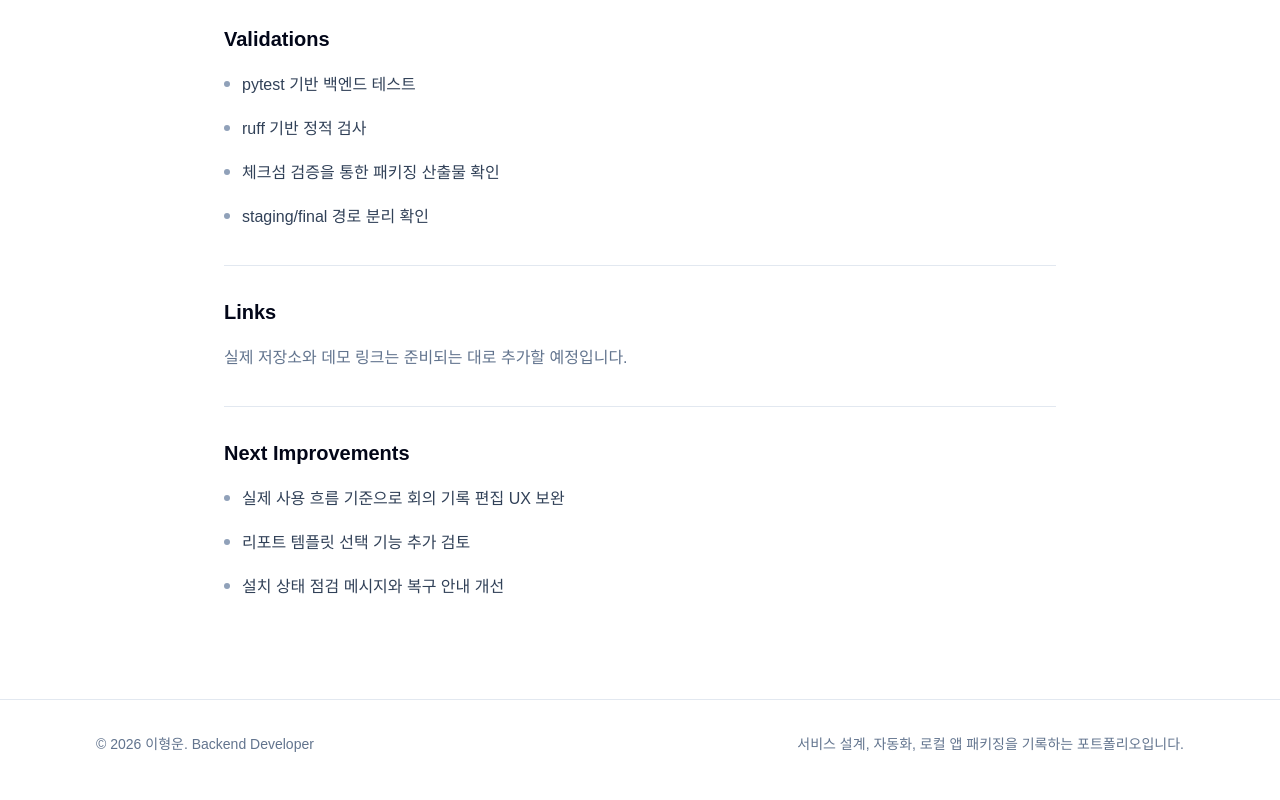
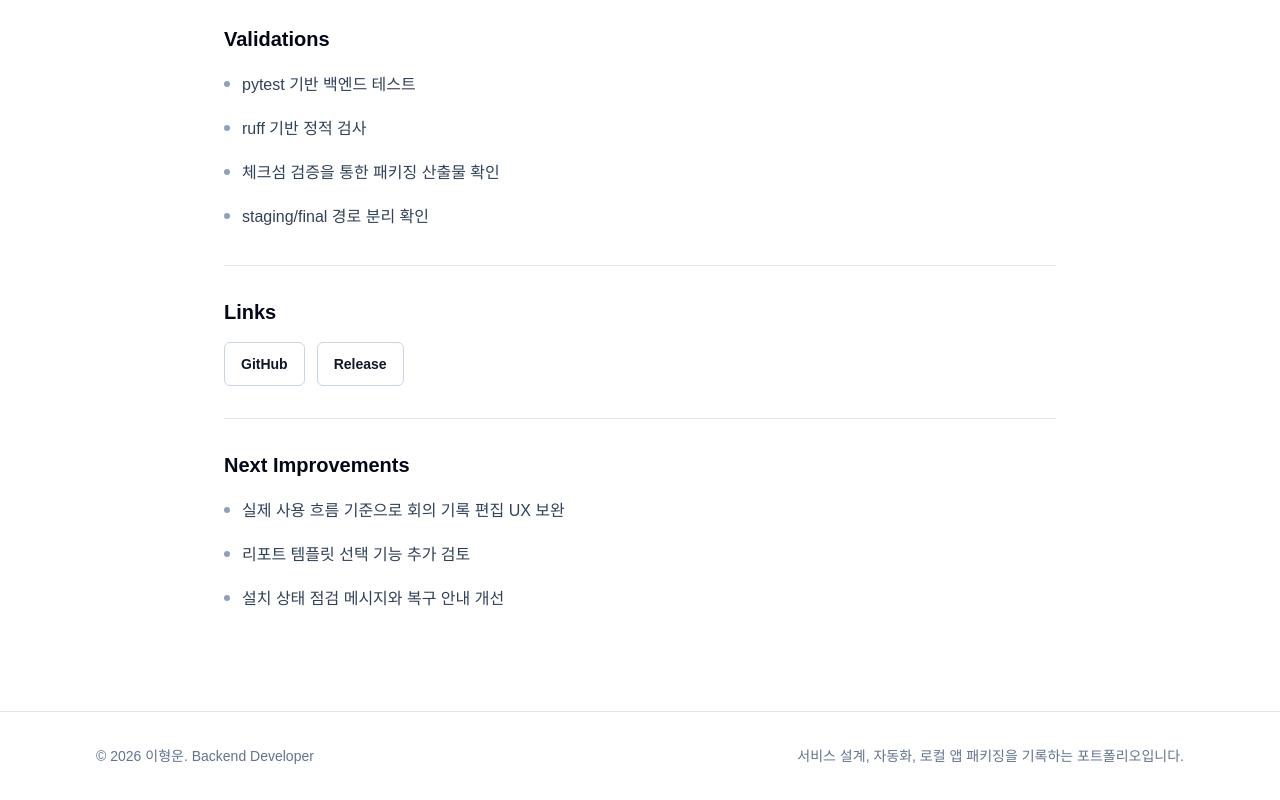
Before and after one commit to ing2720/profile, a Next.js app: page /projects/mwoham in a window 1280 px wide. Shown: the part 2281-3081 px from the top of the page. Built offline with nearby package versions, Linux system fonts and the light colour scheme.

Commit message:
chore: update project external links

```diff
--- a/src/app/projects/[slug]/page.tsx
+++ b/src/app/projects/[slug]/page.tsx
@@ -147,7 +147,7 @@ export default async function ProjectDetailPage({
               </div>
             ) : (
               <p className="text-slate-500">
-                실제 저장소와 데모 링크는 준비되는 대로 추가할 예정입니다.
+                관련 링크는 준비되는 대로 추가할 예정입니다.
               </p>
             )}
           </DetailSection>
--- a/src/data/projects.ts
+++ b/src/data/projects.ts
@@ -91,15 +91,13 @@ export const projects: Project[] = [
       "설치 상태 점검 메시지와 복구 안내 개선"
     ],
     links: [
-      // TODO: 실제 저장소 URL로 교체
       {
         label: "GitHub",
-        href: ""
+        href: "https://github.com/ing2720/mwoham"
       },
-      // TODO: 실제 데모 또는 문서 URL이 생기면 교체
       {
-        label: "Demo",
-        href: ""
+        label: "Release",
+        href: "https://github.com/ing2720/mwoham/releases/tag/v1.1.0"
       }
     ]
   },
@@ -167,10 +165,13 @@ export const projects: Project[] = [
       "Docker 기반 로컬 실행 문서 개선"
     ],
     links: [
-      // TODO: 실제 저장소 URL로 교체
       {
         label: "GitHub",
-        href: ""
+        href: "https://github.com/Wizard-Of-Oz-b/Wizard-Of-Oz-be"
+      },
+      {
+        label: "Presentation",
+        href: "https://wizardofoz-seven.vercel.app/"
       }
     ]
   },
```
